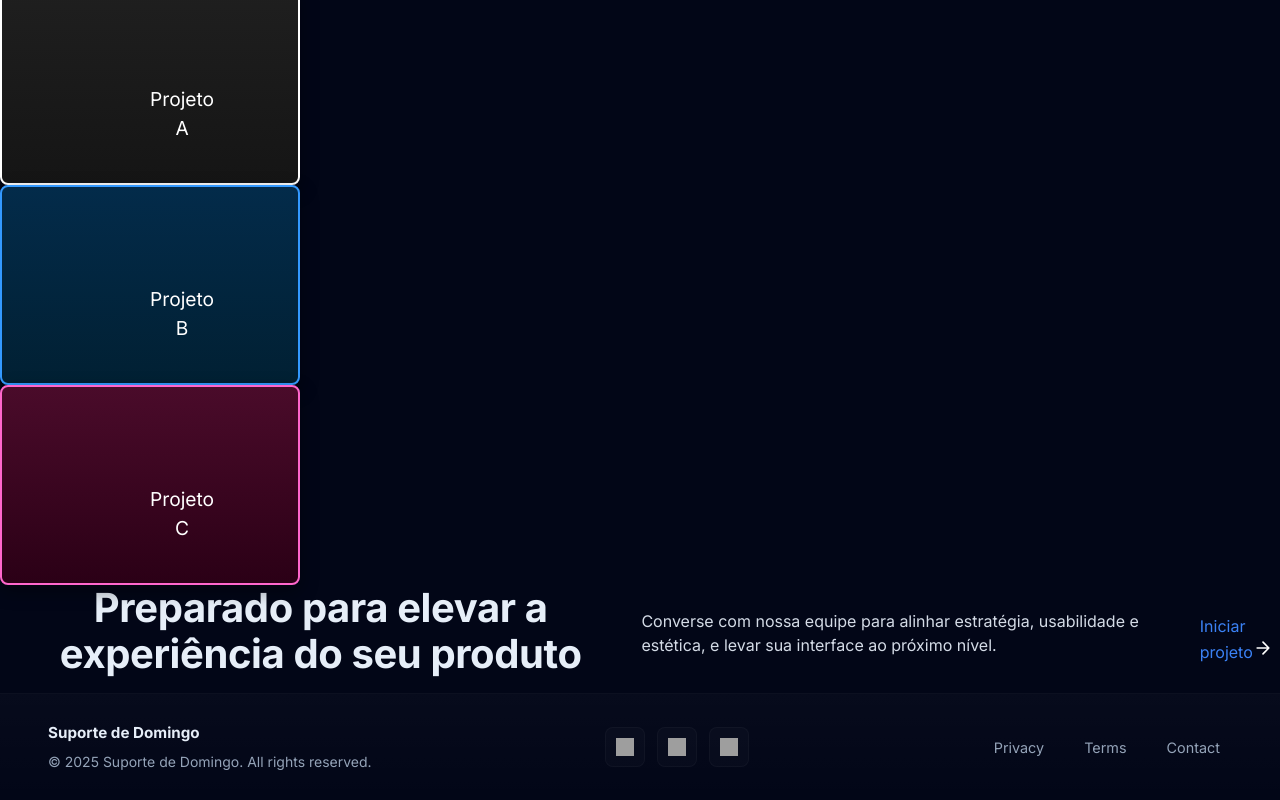
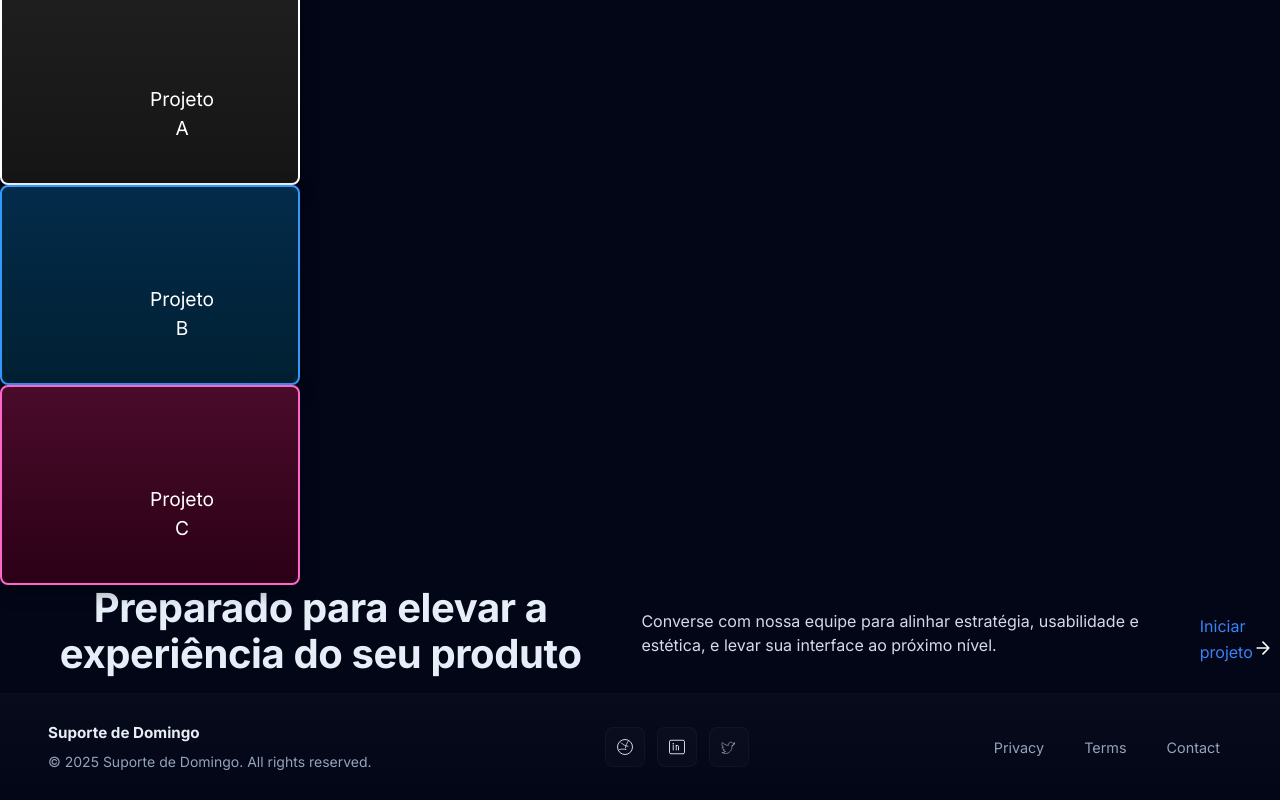
Before and after one commit to NCristofe/NexusCore, a React (Vite) app: page / in a window 1280 px wide. Shown: the part 1111-1911 px from the top of the page. Built offline with nearby package versions, Linux system fonts and the light colour scheme; grey boxes are pictures that could not be loaded.

Commit message:
fix(footer): replace missing icon imports with inline SVGs and improve accessibility

```diff
--- a/src/components/Footer.jsx
+++ b/src/components/Footer.jsx
@@ -1,8 +1,4 @@
-// src/components/Footer.jsx
 import styled from "styled-components";
-import IconDribbble from "../assets/icons/dribbble.svg";
-import IconLinkedIn from "../assets/icons/linkedin.svg";
-import IconTwitter from "../assets/icons/twitter.svg";
 
 const FooterRoot = styled.footer`
   width: 100%;
@@ -56,7 +52,7 @@ const FooterRoot = styled.footer`
     border-radius: 8px;
     background: rgba(255,255,255,0.02);
     border: 1px solid rgba(255,255,255,0.03);
-    transition: transform 160ms var(--timing-ease, cubic-bezier(.2,.9,.2,1)), box-shadow 160ms;
+    transition: transform 160ms cubic-bezier(.2,.9,.2,1), box-shadow 160ms;
     color: var(--text, #e6eef8);
     text-decoration: none;
   }
@@ -104,6 +100,38 @@ const FooterRoot = styled.footer`
   }
 `;
 
+/* Inline SVG icons to avoid missing file imports */
+function IconDribbble() {
+  return (
+    <svg className="social-icon" viewBox="0 0 24 24" fill="none" aria-hidden="true" focusable="false">
+      <circle cx="12" cy="12" r="10" stroke="currentColor" strokeWidth="1.2" />
+      <path d="M4.5 15.5c3-1 6-1 9 0" stroke="currentColor" strokeWidth="1" strokeLinecap="round" />
+      <path d="M7 6.5c2 2.5 5 4 9 4.5" stroke="currentColor" strokeWidth="1" strokeLinecap="round" />
+      <path d="M16 4.5c-1.5 2.5-3 5.5-3.5 9" stroke="currentColor" strokeWidth="1" strokeLinecap="round" />
+    </svg>
+  );
+}
+
+function IconLinkedIn() {
+  return (
+    <svg className="social-icon" viewBox="0 0 24 24" fill="none" aria-hidden="true" focusable="false">
+      <rect x="2" y="3" width="20" height="18" rx="2" stroke="currentColor" strokeWidth="1.2" />
+      <path d="M7 10v6" stroke="currentColor" strokeWidth="1.2" strokeLinecap="round" />
+      <circle cx="7" cy="7.5" r="1" fill="currentColor" />
+      <path d="M11 10v6" stroke="currentColor" strokeWidth="1.2" strokeLinecap="round" />
+      <path d="M11 10c1.5 0 3-0.5 3 1.5v4.5" stroke="currentColor" strokeWidth="1.2" strokeLinecap="round" />
+    </svg>
+  );
+}
+
+function IconTwitter() {
+  return (
+    <svg className="social-icon" viewBox="0 0 24 24" fill="none" aria-hidden="true" focusable="false">
+      <path d="M20 7.5c-.6.3-1.2.5-1.9.6.7-.4 1.2-1 1.4-1.8-.7.4-1.5.7-2.3.9C16.6 6 15.6 5.5 14.5 5.5c-1.9 0-3.4 1.6-3.4 3.5 0 .3 0 .6.1.9C7.7 9.7 5 8.1 3.2 6c-.4.7-.6 1.5-.6 2.4 0 1.6.8 3 2 3.8-.6 0-1.2-.2-1.7-.5v.1c0 1.9 1.3 3.5 3 3.9-.3.1-.6.1-.9.1-.2 0-.4 0-.6-.1.4 1.3 1.6 2.3 3 2.3-1.1.9-2.5 1.4-4 1.4-.3 0-.6 0-.9-.1 1.4.9 3 1.4 4.7 1.4 5.6 0 8.7-4.7 8.7-8.8v-.4c.6-.4 1.1-1 1.5-1.6-.6.3-1.2.5-1.9.6z" stroke="currentColor" strokeWidth="0.6" />
+    </svg>
+  );
+}
+
 export default function Footer() {
   return (
     <FooterRoot role="contentinfo" aria-label="Footer">
@@ -122,7 +150,7 @@ export default function Footer() {
               rel="noopener noreferrer"
               aria-label="Dribbble — opens in a new tab"
             >
-              <img src={IconDribbble} alt="" className="social-icon" aria-hidden="true" />
+              <IconDribbble />
             </a>
           </li>
           <li>
@@ -133,7 +161,7 @@ export default function Footer() {
               rel="noopener noreferrer"
               aria-label="LinkedIn — opens in a new tab"
             >
-              <img src={IconLinkedIn} alt="" className="social-icon" aria-hidden="true" />
+              <IconLinkedIn />
             </a>
           </li>
           <li>
@@ -144,7 +172,7 @@ export default function Footer() {
               rel="noopener noreferrer"
               aria-label="Twitter — opens in a new tab"
             >
-              <img src={IconTwitter} alt="" className="social-icon" aria-hidden="true" />
+              <IconTwitter />
             </a>
           </li>
         </ul>
```
